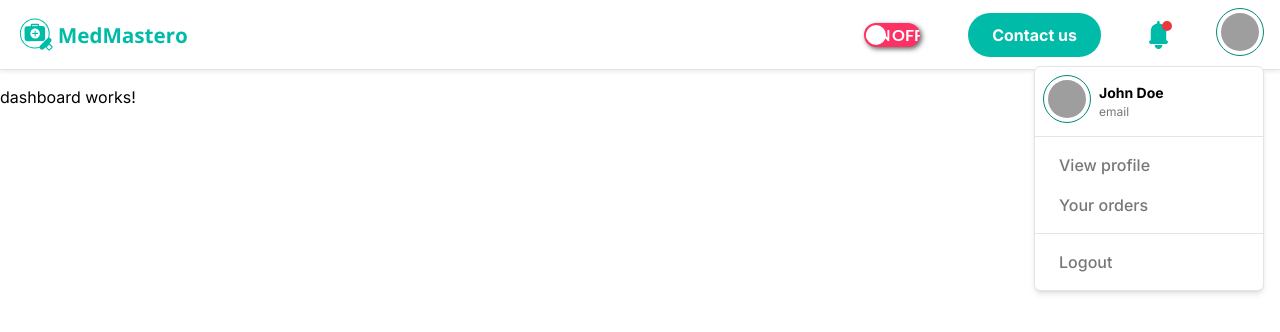
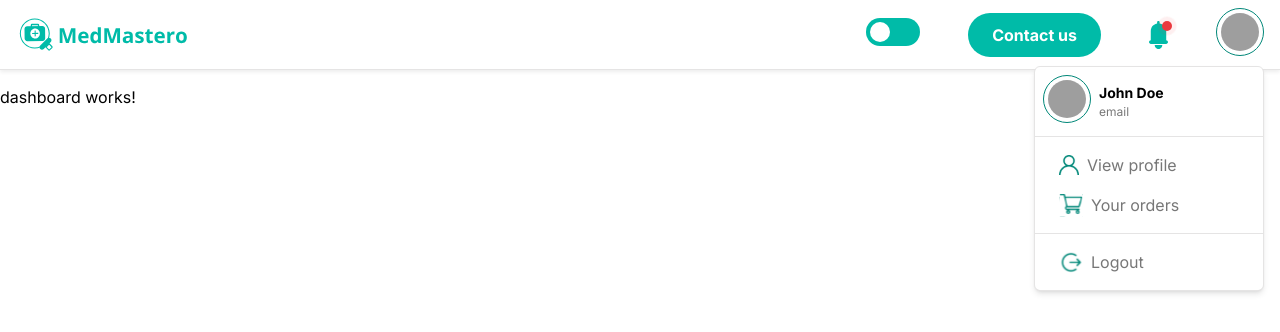
Before and after one commit to sachinelavarasan/medmastero-web, an Angular app: page /dashboard in a window 1280 px wide. Both pictures are taken after a click on the button 1240 px from the left and 32 px from the top of the page. Shown: the top 332 px of the page. Built offline with nearby package versions, Linux system fonts and the light colour scheme; grey boxes are pictures that could not be loaded.

Commit message:
nabar completed

```diff
--- a/src/app/shared/dark-switch/dark-switch.component.html
+++ b/src/app/shared/dark-switch/dark-switch.component.html
@@ -1,6 +1,4 @@
-<input type="checkbox" id="toggle-button-checkbox" (change)="changed.emit($event)">
-<label class="toggle-button-switch" for="toggle-button-checkbox"></label>
-<div class="toggle-button-text">
-    <div class="toggle-button-text-on">ON</div>
-    <div class="toggle-button-text-off">OFF</div>
-</div>
+<label class="toggle-switch">
+    <input type="checkbox" [checked]="value" (change)="onChanged($event)">
+    <div class="slider"></div>
+  </label>
--- a/src/app/shared/dark-switch/dark-switch.component.scss
+++ b/src/app/shared/dark-switch/dark-switch.component.scss
@@ -1,49 +1,39 @@
-:host {
-    display: block;
+.toggle-switch {
+  height: 28px;
+  width: 54px;
+  display: inline-block;
   position: relative;
+  input {
+    display: none;
+    &:checked + .slider {
+      background-color: #008778;
     }
-
-  input[type="checkbox"] {
-    display: none;
+    &:checked + .slider::after {
+      -webkit-transform: translateX(26px);
+      -ms-transform: translateX(26px);
+      transform: translateX(26px);
+      background-color: #FFFFFF;
     }
-
-  .toggle-button-switch {
+  }
+  .slider {
     position: absolute;
-    top: 2px;
-    left: 2px;
+    left: 0;
+    top: 0;
+    right: 0;
+    bottom: 0;
+    background-color: #00BBA8;
+    transition: 200ms;
+    border-radius: 28px;
+    &::after {
+      position: absolute;
+      content: '';
+      height: 20px;
       width: 20px;
-    height: 20px;
-    background-color: #fff;
-    border-radius: 100%;
-    cursor: pointer;
-    z-index: 100;
-    transition: left 0.3s;
+      background-color: white;
+      left: 4px;
+      bottom: 4px;
+      transition: 200ms;
+      border-radius: 50%;
     }
-
-  .toggle-button-text {
-    overflow: hidden;
-    background-color: #fc3164;
-    border-radius: 25px;
-    box-shadow: 2px 2px 5px 0 rgba(50, 50, 50, 0.75);
-    transition: background-color 0.3s;
   }
-
-  .toggle-button-text-on,
-  .toggle-button-text-off {
-    float: left;
-    width: 50%;
-    height: 100%;
-    line-height: 24px;
-    font-family: Lato, sans-serif;
-    font-weight: bold;
-    color: #fff;
-    text-align: center;
 }
-
-  input[type="checkbox"]:checked ~ .toggle-button-switch {
-    left: 34px;
-  }
-
-  input[type="checkbox"]:checked ~ .toggle-button-text {
-    background-color: #3dbf87;
-  }
--- a/src/app/shared/dark-switch/dark-switch.component.ts
+++ b/src/app/shared/dark-switch/dark-switch.component.ts
@@ -1,10 +1,16 @@
-import { Component, EventEmitter, Output } from '@angular/core';
+import { Component, EventEmitter, Input, Output } from '@angular/core';
 
 @Component({
   selector: 'app-dark-switch',
   templateUrl: './dark-switch.component.html',
-  styleUrl: './dark-switch.component.scss'
+  styleUrl: './dark-switch.component.scss',
 })
 export class DarkSwitchComponent {
-  @Output() changed = new EventEmitter<any>();
+  @Input() value = false;
+  @Output() changed = new EventEmitter<Event>();
+
+  onChanged(event: Event) {
+    this.changed.emit(event);
+    this.value = !this.value
+  }
 }
--- a/src/app/shared/navbar/navbar.component.html
+++ b/src/app/shared/navbar/navbar.component.html
@@ -8,7 +8,7 @@
     </div>
     <div class="flex gap-5 items-center">
         <!-- <button type="button" (click)="toggleMode()">Toggle</button> -->
-        <app-dark-switch></app-dark-switch>
+        <app-dark-switch [value]="currentTheme==='dark'" (changed)="toggleMode()"></app-dark-switch>
         <app-button-normal [btnClass]="'rounded-full md:hidden'" [label]="'Contact us'"></app-button-normal>
         <div class="relative">
             <img [src]="currentImages?.notificationIcon" alt="auth icon" />
@@ -45,17 +45,23 @@
                 <div class="p-2">
 
                     <button ngbDropdownItem
-                        class="flex items-center gap-2 h-[40px] hover:bg-[#E5E5E473] dark:hover:bg-[#132826] dark:text-[#C3C3C3] text-[#777777] font-medium rounded">View
+                        class="flex items-center gap-2 h-[40px] hover:bg-[#E5E5E473] dark:hover:bg-[#132826] dark:text-[#C3C3C3] text-[#777777] rounded"
+                        [routerLink]="'/profile'">
+                        <img [src]="currentImages?.dropdownUserIcon" alt="auth icon" class="h-[20px] w-[20px]" />View
                         profile</button>
                     <button ngbDropdownItem
-                        class="flex items-center gap-2 h-[40px] hover:bg-[#E5E5E473] dark:hover:bg-[#132826] dark:text-[#C3C3C3] text-[#777777] font-medium rounded">Your
+                        class="flex items-center gap-2 h-[40px] hover:bg-[#E5E5E473] dark:hover:bg-[#132826] dark:text-[#C3C3C3] text-[#777777] rounded">
+                        <img [src]="currentImages?.dropdownCartIcon" alt="auth icon" class="h-[24px] w-[24px]" />
+                        Your
                         orders</button>
                 </div>
                 <div class="bg-[#E5E4E4] dark:bg-[#132826] h-[1px]"></div>
                 <div class="p-2">
 
                     <button ngbDropdownItem
-                        class="flex items-center gap-2 h-[40px] hover:bg-[#E5E5E473] dark:hover:bg-[#132826] dark:text-[#C3C3C3] text-[#777777] font-medium rounded">Logout</button>
+                        class="flex items-center gap-2 h-[40px] hover:bg-[#E5E5E473] dark:hover:bg-[#132826] dark:text-[#C3C3C3] text-[#777777] rounded">
+                        <img [src]="currentImages?.LogoutIcon" alt="auth icon" class="h-[24px] w-[24px]" />
+                        Logout</button>
                 </div>
             </div>
         </div>
--- a/src/app/shared/navbar/navbar.component.ts
+++ b/src/app/shared/navbar/navbar.component.ts
@@ -1,5 +1,5 @@
 import { DOCUMENT } from '@angular/common';
-import { Component, Inject } from '@angular/core';
+import { Component, Inject, OnInit } from '@angular/core';
 import { FormBuilder } from '@angular/forms';
 import { ThemeService, Theme } from '../../core/services/theme.service';
 import { AllThemeDataProps } from '../../../utils/theme-image';
@@ -7,11 +7,10 @@ import { AllThemeDataProps } from '../../../utils/theme-image';
 @Component({
   selector: 'app-navbar',
   templateUrl: './navbar.component.html',
-  styleUrl: './navbar.component.scss'
+  styleUrl: './navbar.component.scss',
 })
-export class NavbarComponent {
-
-  currentTheme!:string;
+export class NavbarComponent implements OnInit {
+  currentTheme!: string;
   currentImages: AllThemeDataProps | undefined;
 
   constructor(
@@ -20,15 +19,14 @@ export class NavbarComponent {
     private fb: FormBuilder
   ) {}
 
-  ngOnInit(){
-
-      this.themeService.themeImages$.subscribe(res => {
-        this.currentImages = res;
-      })
+  ngOnInit() {
+    this.themeService.themeImages$.subscribe(res => {
+      this.currentImages = res;
+    });
 
     this.themeService.currentTheme$.subscribe(res => {
       this.currentTheme = res;
-    })
+    });
   }
 
   toggleMode() {
--- a/src/styles.scss
+++ b/src/styles.scss
@@ -65,6 +65,10 @@ body {
 }
 .dropdown-toggle::after{
   display: none;
+}
+.dropdown-item:hover, .dropdown-item:focus {
+  color: black;
+  background-color: transparent;
 }
 
 @layer base {
```
Lines whose indentation alone changed are shown as unchanged.
